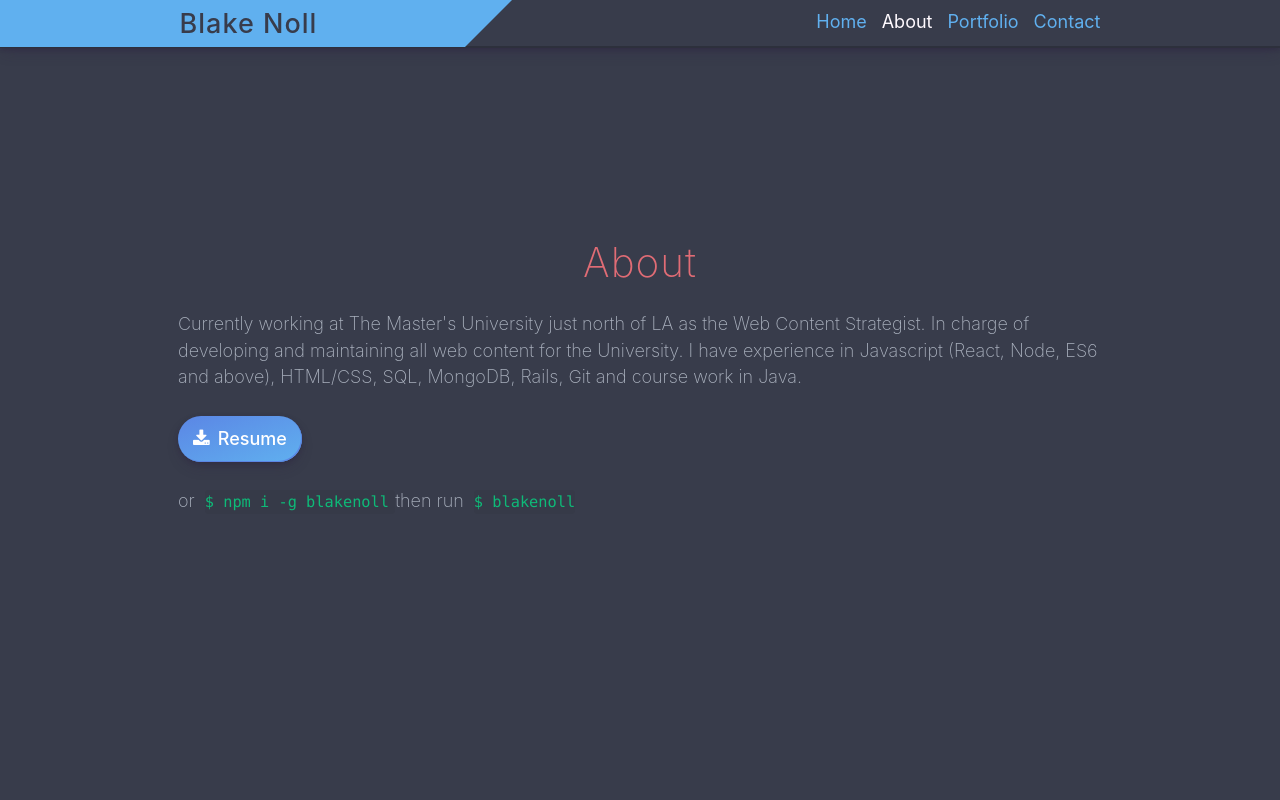
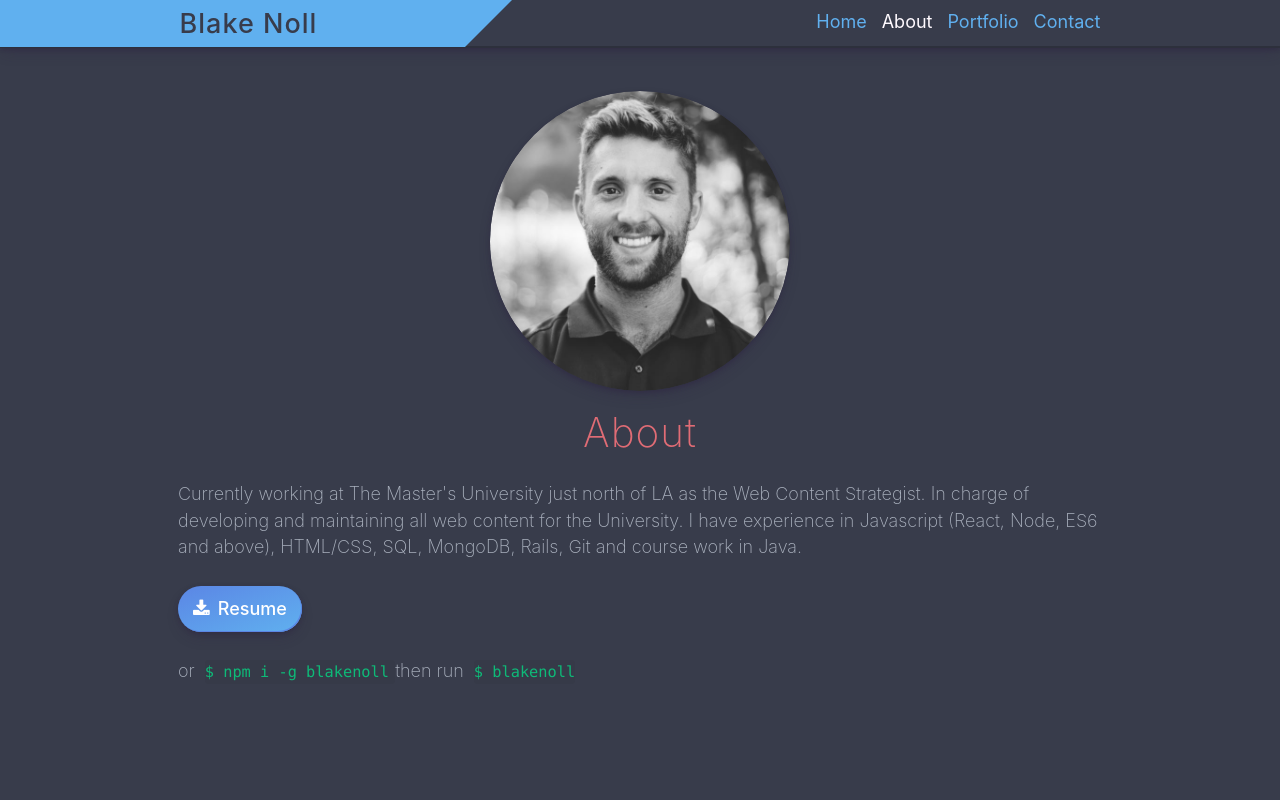
Before and after one commit to blakenoll/personal-website, a Gatsby site: page /about in a window 1280 px wide. Shown: the top 800 px of the page. Built offline with nearby package versions, Linux system fonts and the light colour scheme; Gatsby itself is replaced by a stand-in of ours.

Commit message:
about page updates

```diff
--- a/src/components/about.js
+++ b/src/components/about.js
@@ -1,11 +1,13 @@
 import React from 'react'
 import styled from 'styled-components'
 import { Container } from './styles'
+import Image from './image'
 import ResumeButton from './resumeButton'
 
 const About = ({ className }) => (
   <div className={className}>
     <Container>
+      <StyledImage />
       <h1>About</h1>
       <p>
         Currently working at The Master's University just north of LA as the Web
@@ -30,8 +32,14 @@ const StyledAbout = styled(About)`
     color: var(--green);
     margin-left: 5px;
   }
-  .center {
-    text-align: center;
+`
+const StyledImage = styled(Image)`
+  border-radius: 50%;
+  max-width: 300px;
+  margin: 20px auto;
+  box-shadow: var(--box-shadow);
+  img {
+    border-radius: 50%;
   }
 `
 
--- a/src/components/image.js
+++ b/src/components/image.js
@@ -13,7 +13,7 @@ import Img from 'gatsby-image'
  * - `StaticQuery`: https://gatsby.app/staticquery
  */
 
-const Image = ({ image }) => (
+const Image = props => (
   <StaticQuery
     query={graphql`
       query {
@@ -27,14 +27,7 @@ const Image = ({ image }) => (
       }
     `}
     render={data => (
-      <Img
-        fluid={data.placeholderImage.childImageSharp.fluid}
-        style={{
-          borderRadius: '50%',
-          boxShadow:
-            '0 7px 14px -3px rgba(45,35,66,0.3), 0 2px 4px 0 rgba(45,35,66,0.4), inset -1px -1px 0 0 rgba(0,0,0,0.1)',
-        }}
-      />
+      <Img fluid={data.placeholderImage.childImageSharp.fluid} {...props} />
     )}
   />
 )
--- a/src/components/layout.js
+++ b/src/components/layout.js
@@ -5,7 +5,7 @@ import { StaticQuery, graphql } from 'gatsby'
 import Footer from './footer'
 import Navbar from './navbar/header'
 import Transition from './transition'
-import { Globalstyle } from './styles'
+import { Globalstyle, HeroImage } from './styles'
 import 'font-awesome/css/font-awesome.min.css'
 import './layout.css'
 
@@ -33,7 +33,9 @@ const Layout = ({ children }) => (
         </Helmet>
         <Globalstyle />
         <Navbar siteTitle={data.site.siteMetadata.title} />
-        <Transition style={{ marginTop: '50px' }}>{children}</Transition>
+        <HeroImage>
+          <Transition style={{ marginTop: '50px' }}>{children}</Transition>
+        </HeroImage>
         <Footer />
       </>
     )}
--- a/src/components/styles.js
+++ b/src/components/styles.js
@@ -12,6 +12,7 @@ export const Globalstyle = createGlobalStyle`
     --green: #0eba78;
     --red: #E06C75
     --p-color: #ABB2BF;
+    --box-shadow: 0 7px 14px -3px rgba(45,35,66,0.3), 0 2px 4px 0 rgba(45,35,66,0.4), inset -1px -1px 0 0 rgba(0,0,0,0.1);
     --old-blue: #30bced;
     --old-jet: #303036
   }
--- a/src/components/transition.js
+++ b/src/components/transition.js
@@ -4,13 +4,13 @@ import { Transition } from 'react-transition-group'
 const TransitionComp = ({ children }) => {
   const duration = 200
   const defaultStyle = {
-    transition: `opacity ${duration}ms ease-out`,
-    opacity: '.8',
+    transition: `filter ${duration}ms ease-out`,
+    filter: 'blur(5px)',
   }
 
   const transitionStyles = {
-    entering: { opacity: '.8' },
-    entered: { opacity: '1' },
+    entering: { filter: 'blur(5px)' },
+    entered: { filter: 'blur(0)' },
   }
   const [inProp, setinProp] = useState(false)
 
--- a/src/pages/about.js
+++ b/src/pages/about.js
@@ -1,13 +1,10 @@
 import React from 'react'
 import Layout from '../components/layout'
 import About from '../components/about'
-import { HeroImage } from '../components/styles'
 
 const AboutPage = () => (
   <Layout>
-    <HeroImage>
-      <About />
-    </HeroImage>
+    <About />
   </Layout>
 )
 
--- a/src/pages/index.js
+++ b/src/pages/index.js
@@ -1,13 +1,10 @@
 import React from 'react'
 import Layout from '../components/layout'
-import { HeroImage } from '../components/styles'
 import Home from '../components/home'
 
 const IndexPage = () => (
   <Layout>
-    <HeroImage>
-      <Home />
-    </HeroImage>
+    <Home />
   </Layout>
 )
 
--- a/src/pages/portfolio.js
+++ b/src/pages/portfolio.js
@@ -1,13 +1,10 @@
 import React from 'react'
 import Layout from '../components/layout'
 import Portfolio from '../components/portfolio'
-import { HeroImage } from '../components/styles'
 
 const PortfolioPage = () => (
   <Layout>
-    <HeroImage>
-      <Portfolio />
-    </HeroImage>
+    <Portfolio />
   </Layout>
 )
 
```
